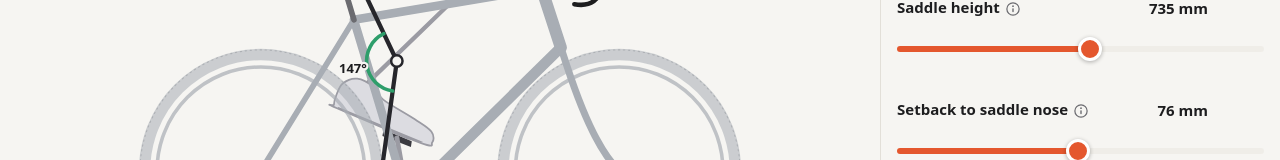
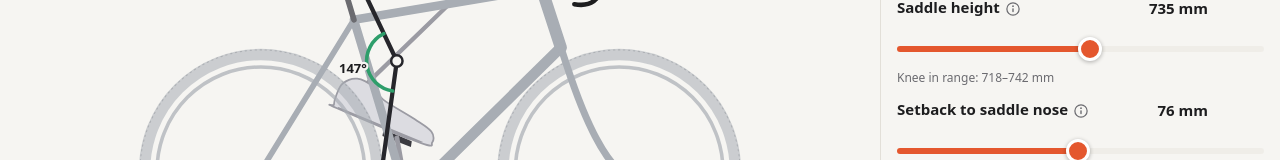
Before and after one commit to justmytwospence/bikefit, a Svelte app: page / in a window 1280 px wide. Both pictures are taken after a click on the tab "Fit my bike". Shown: the part 371-531 px from the top of the page. Built offline with nearby package versions, Linux system fonts and the light colour scheme.

Commit message:
feat(fit): show the saddle heights that keep the knee in range

```diff
--- a/src/components/KnobField.svelte
+++ b/src/components/KnobField.svelte
@@ -6,7 +6,7 @@
   import { crankFor } from '../model/score';
   import { clamp } from '../model/vec';
   import { link } from '../lib/link.svelte';
-  import { activeFrame, app, setKnob, ui } from '../state.svelte';
+  import { activeFrame, app, kneeRangeFor, setKnob, ui } from '../state.svelte';
   import ChipRow from './ChipRow.svelte';
   import Info from './Info.svelte';
   import SliderField from './SliderField.svelte';
@@ -66,6 +66,7 @@
   function setSetback(v: number) {
     setKnob('railOffset', clamp(railForSetback(frame, app.components, cur, v), o.railRange[0], o.railRange[1]));
   }
+  const kneeOk = $derived(k === 'saddleHeight' ? kneeRangeFor(cur) : null);
   const setbackLabel = (n: number) => (n === 0 ? 'Inline' : n + ' mm');
 </script>
 
@@ -75,7 +76,9 @@
       label="Saddle height" min={o.saddleHeightRange[0]} max={o.saddleHeightRange[1]} step={0.5}
       bind:value={() => ed.saddleHeight, (v) => setKnob('saddleHeight', v)}
       limit={stops ? [saddleLim.lo, saddleLim.hi] : undefined} stop={stops ? stopText(saddleLim, cur.saddleHeight) : undefined}
-      delta={isTarget ? c.saddleHeight - b.saddleHeight : 0} hint="BB centre to saddle top, along the seat tube"
+      delta={isTarget ? c.saddleHeight - b.saddleHeight : 0}
+      note={kneeOk ? `Knee in range: ${kneeOk[0]}–${kneeOk[1]} mm` : undefined}
+      hint="BB centre to saddle top, along the seat tube. The model is good to about ±15 mm: fine-tune by feel, or check your knee angle on a side-on video."
     />
     </div>
   {:else if k === 'railOffset'}
--- a/src/components/SliderField.svelte
+++ b/src/components/SliderField.svelte
@@ -2,7 +2,7 @@
   import Info from './Info.svelte';
   let {
     label, value = $bindable(), min, max, step, unit = 'mm', delta = 0, hint, onedit,
-    limit, stop,
+    limit, stop, note,
   }: {
     label: string;
     value: number;
@@ -19,6 +19,8 @@
     limit?: [number, number];
     /** Says why the thumb stopped, shown while it sits against a limit. */
     stop?: string;
+    /** A quiet line shown where the stop message goes, when nothing stopped the thumb. */
+    note?: string;
   } = $props();
   const at = (v: number) => Math.max(0, Math.min(100, ((v - min) / (max - min)) * 100));
   const pct = $derived(at(value));
@@ -49,7 +51,7 @@
     class:limited={!!limit && (lo > 0 || hi < 100)} oninput={input}
   />
   <!-- Always one line, so a stop message never pushes the next control down. -->
-  <div class="msg" role={stop ? 'status' : undefined} title={stop}>{stop ?? ''}</div>
+  <div class="msg" class:note={!stop && !!note} role={stop ? 'status' : undefined} title={stop ?? note}>{stop ?? note ?? ''}</div>
 </div>
 
 <style>
@@ -63,4 +65,5 @@
     font-size: 12px; color: var(--off); font-weight: 600; margin-top: -6px; min-height: 1.4em; line-height: 1.4;
     white-space: nowrap; overflow: hidden; text-overflow: ellipsis;
   }
+  .msg.note { color: var(--muted); font-weight: 400; }
 </style>
--- /dev/null
+++ b/src/lib/kneeRange.ts
@@ -0,0 +1,30 @@
+import { forwardLayout } from '../model/geometry';
+import { highestWhere } from '../model/limits';
+import type { FitProblem } from '../model/optimize';
+import { evaluateFit } from '../model/pose';
+import { makeContext } from '../model/riding';
+import type { FitParams } from '../model/types';
+
+/**
+ * The saddle heights (whole mm, lowest and highest) that keep the knee extension inside its band with the rest of
+ * this setup unchanged, or null when none in `range` does. The knee opens as the saddle rises, so both ends are
+ * found by bisection.
+ */
+export function kneeRange(
+  pr: Pick<FitProblem, 'segments' | 'frame' | 'components' | 'ankling' | 'effort' | 'targets'>, setup: FitParams,
+  range: [number, number],
+): [number, number] | null {
+  const band = pr.targets[0]?.bands.knee;
+  if (!band) return null;
+  const ctx = makeContext(pr.frame, pr.components, pr.ankling, pr.effort);
+  const knee = (h: number): number => {
+    const p = evaluateFit(pr.segments, forwardLayout(pr.frame, pr.components, { ...setup, saddleHeight: h }), ctx, pr.targets, 36, false).poses[0];
+    return p.overextended ? 180 : p.metrics.knee;
+  };
+  const [lo, hi] = [Math.ceil(range[0]), Math.floor(range[1])];
+  const top = highestWhere(lo, hi, 1, (h) => knee(h) <= band.max);
+  if (top === null) return null;
+  const under = highestWhere(lo, hi, 1, (h) => knee(h) < band.min);
+  const bottom = under === null ? lo : under + 1;
+  return bottom <= top ? [bottom, top] : null;
+}
--- a/src/state.svelte.ts
+++ b/src/state.svelte.ts
@@ -3,6 +3,7 @@ import { runOptimize } from './lib/optimizeClient';
 import { KNOB_ORDER } from './lib/knobs';
 import { buildLadder, sameParams, STEPS, stepLocks, type Ladder } from './lib/ladder';
 import { defaults, migrate, type AppData } from './lib/appData';
+import { kneeRange } from './lib/kneeRange';
 import { bodyMismatch, type Mismatch } from './lib/mismatch';
 import { resolveSegments } from './model/body';
 import type { CompareRow, FitProblem } from './model/optimize';
@@ -271,6 +272,12 @@ export function release(k: ParamKey) {
   void refreshLadder();
 }
 
+/** The saddle heights that keep the knee in range with the rest of this setup. */
+export function kneeRangeFor(p: FitParams): [number, number] | null {
+  const pr = problem('tune');
+  return kneeRange(pr, p, pr.options.saddleHeightRange);
+}
+
 /** Why the current setup and the body measurements cannot both be right, if they cannot. */
 export function currentMismatch(): Mismatch | null {
   const pr = problem('tune');
```
Also changed, not shown: 2 other files (tests, documents, lock files or other folders).
